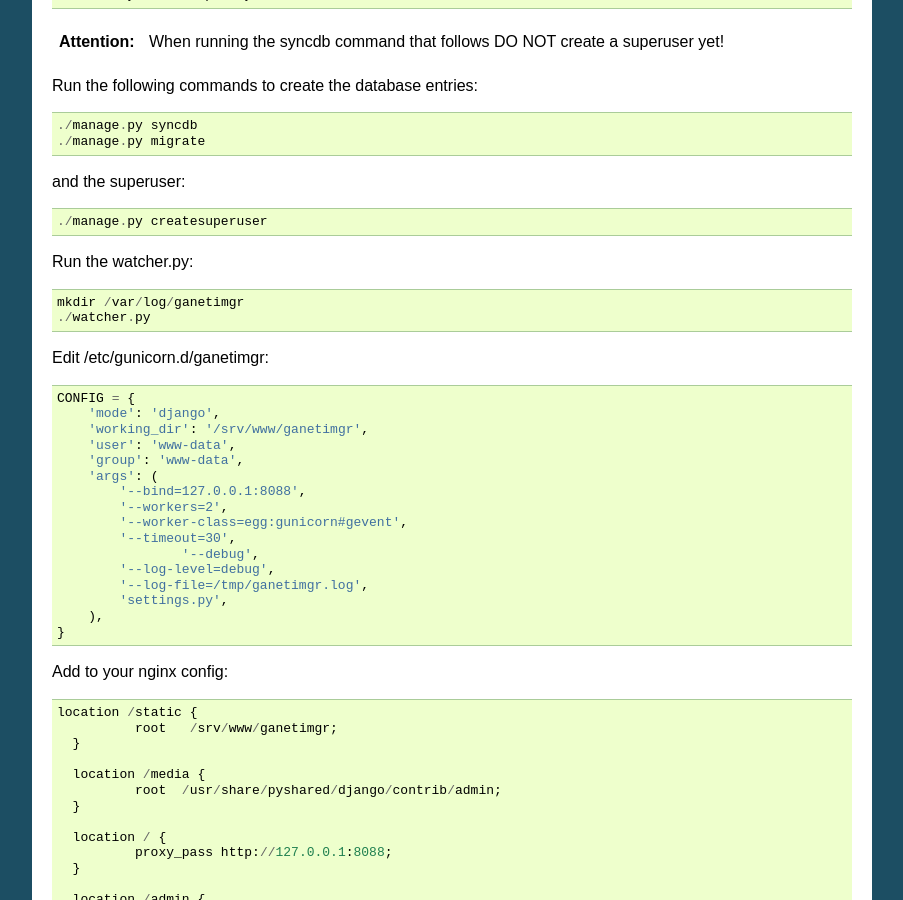
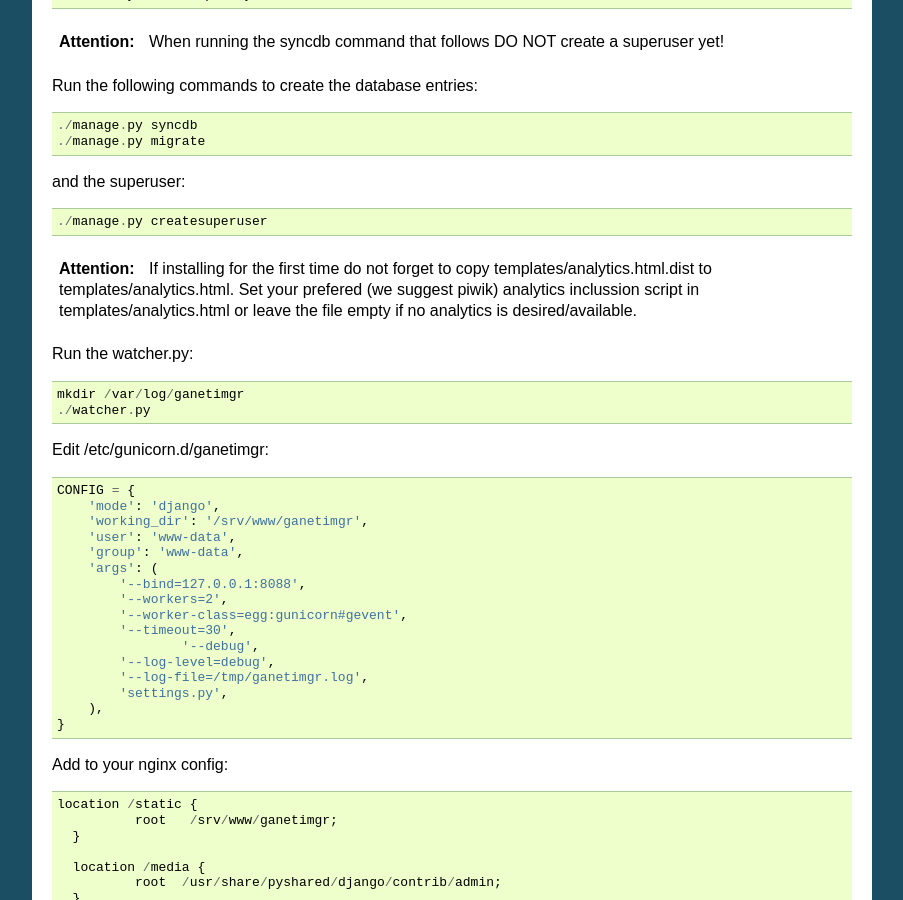
Before and after one commit to grnet/ganetimgr, a Sphinx documentation site: the page built from docs/source/install.rst, in a window 1280 px wide and 900 px high, scrolled down 1474 px. Shown: the whole window, without its empty margins (198-1101 px from the left). Built offline with Sphinx 7.4.7, drawn with Linux system fonts in a browser that asks for light colours.

Commit message:
Add analytics.html creation instructions

```diff
--- a/README.txt
+++ b/README.txt
@@ -19,6 +19,11 @@
 manage.py migrate
 manage.py createsuperuser
 run the watcher.py
+
+If installing for the first time do not forget to copy templates/analytics.html.dist
+to templates/analytics.html. Set your prefered (we use piwik) analytics inclussion
+script in templates/analytics.html or leave the file empty if no analytics
+is desired/available.
 
 Migrating to v.1.3.0
 
--- a/docs/source/install.rst
+++ b/docs/source/install.rst
@@ -89,6 +89,12 @@
 
     ./manage.py createsuperuser
 
+.. attention::
+   If installing for the first time do not forget to copy templates/analytics.html.dist
+   to templates/analytics.html. Set your prefered (we suggest piwik) analytics inclussion
+   script in templates/analytics.html or leave the file empty if no analytics
+   is desired/available.
+
 Run the watcher.py::
 
     mkdir /var/log/ganetimgr
@@ -145,7 +151,7 @@
 Now it's time to through the :doc:`Admin guide <admin>` to setup your application.
 
 Administration
-===========================
+==============
 
 .. toctree::
    :maxdepth: 2
```
